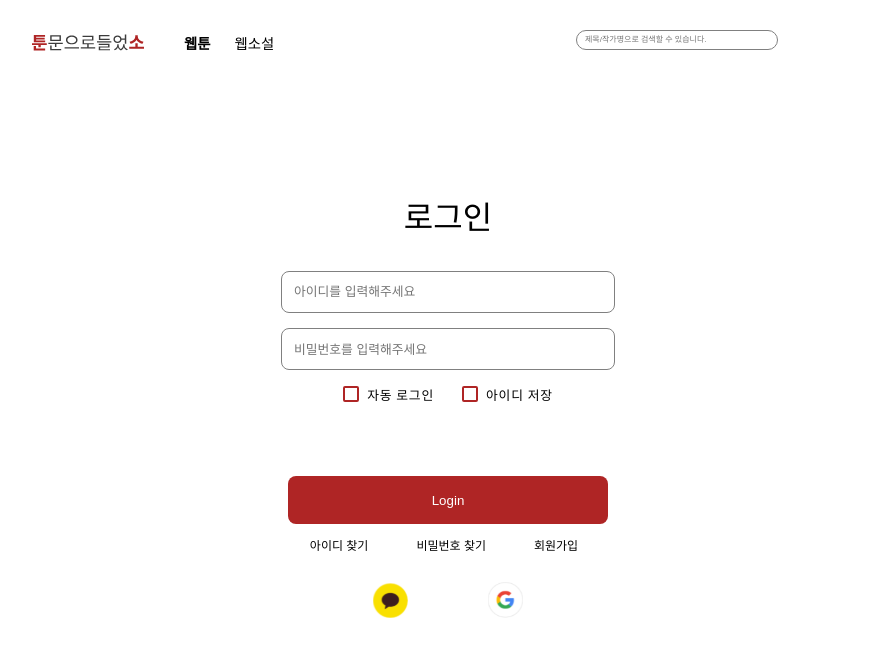
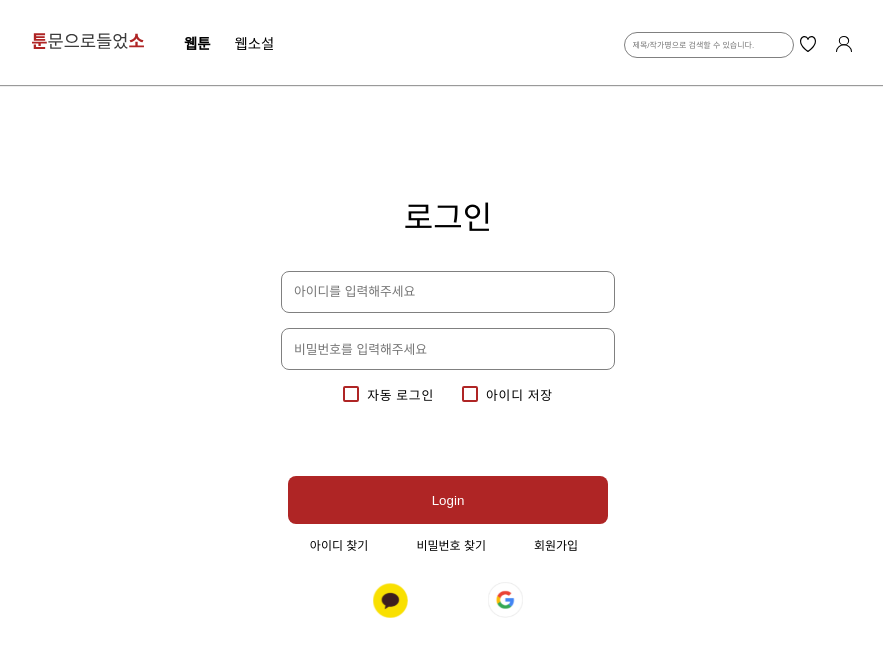
Before and after one commit to CODE-U-S/Webtoon-Search-Project-Frontend, a React (Create React App) app: page /login in a window 1280 px wide. Shown: the top 656 px of the page, without its empty margins (192-1075 px from the left). Built offline with nearby package versions, Linux system fonts and the light colour scheme.

Commit message:
💄 navbar 완성

```diff
--- a/src/components/navbar/Navbar.js
+++ b/src/components/navbar/Navbar.js
@@ -1,5 +1,7 @@
 import styles from "../../css/navbar/Navbar.module.css";
 import logo from "../../image/logo.svg";
+import favorite from "../../image/favorite.svg";
+import mypage from "../../image/my_page.svg";
 
 function Navbar() {
   return (
@@ -28,6 +30,16 @@ function Navbar() {
           placeholder="제목/작가명으로 검색할 수 있습니다."
         />
       </div>
+
+      <div className={styles["container-my"]}>
+        <button type={"button"} className={styles["favorite"]}>
+          <img src={favorite} alt="" />
+        </button>
+        <button type={"button"} className={styles["mypage"]}>
+          <img src={mypage} alt="" />
+        </button>
+      </div>
+      <hr />
     </div>
   );
 }
--- a/src/css/login/Login.module.css
+++ b/src/css/login/Login.module.css
@@ -67,11 +67,6 @@
   margin-left: 5vmin;
 }
 
-img {
-  width: 100%;
-  height: 100%;
-}
-
 .container-sns {
   margin-top: 3.5vmin;
 }
--- a/src/css/navbar/Navbar.module.css
+++ b/src/css/navbar/Navbar.module.css
@@ -1,22 +1,6 @@
 * {
   margin: 0 auto;
   padding: 0;
-}
-
-.container-navbar {
-  display: inline-flex;
-  margin-top: 4vmin;
-  margin-left: 15%;
-}
-
-.container-logo {
-  width: 13vmin;
-  margin-left: 4vmin;
-}
-
-.container-option {
-  display: inline-flex;
-  margin-left: 5vmin;
 }
 
 button[type="button"] {
@@ -28,6 +12,27 @@ button[type="button"] {
 input:focus {
   outline: none !important;
   border: 1.4px solid #af2525;
+}
+
+img {
+  width: 100%;
+  height: 100%;
+}
+
+.container-navbar {
+  margin-top: 4vmin;
+  margin-left: 15%;
+}
+
+.container-logo {
+  display: inline-flex;
+  width: 13vmin;
+  margin-left: 4vmin;
+}
+
+.container-option {
+  display: inline-flex;
+  margin-left: 5vmin;
 }
 
 .option-webnovel {
@@ -44,17 +49,38 @@ input:focus {
 }
 
 .container-search-box {
+  display: inline-flex;
   position: absolute;
-  left: 60%;
+  right: 23%;
 }
 
 .search-box {
-  width: 24vmin;
-  height: 2.3vmin;
+  width: 30vmin;
+  height: 3vmin;
+  min-height: 1.2rem;
   border-radius: 20px;
   border: 1px solid gray;
   padding-left: 1vmin;
   font-size: 1vmin;
+}
+
+.container-my {
+  display: inline-flex;
+  position: absolute;
+  right: 17%;
+  margin-top: 0.5vmin;
+}
+
+.favorite,
+.mypage {
+  width: 2.5vmin;
+  height: 2vmin;
+  margin-right: 2vmin;
+}
+
+hr {
+  margin-top: 4vmin;
+  margin-left: -50vmin;
 }
 
 @media (max-width: 1000px), (max-height: 800px) {
@@ -70,18 +96,17 @@ input:focus {
     font-size: 0.9rem;
   }
 
-  .container-search-box {
-    margin-top: -0.46vmin;
-  }
-
   .search-box {
-    height: 1.1rem;
+    width: 10rem;
     font-size: 0.5rem;
   }
 }
 
-@media (max-width: 800px) {
+@media (max-width: 1200px) {
   .container-navbar {
     margin-left: 5%;
   }
+  .container-my {
+    right: 12%;
+  }
 }
```
Also changed, not shown: src/image/favorite.svg (renamed from src/image/heart.svg).
